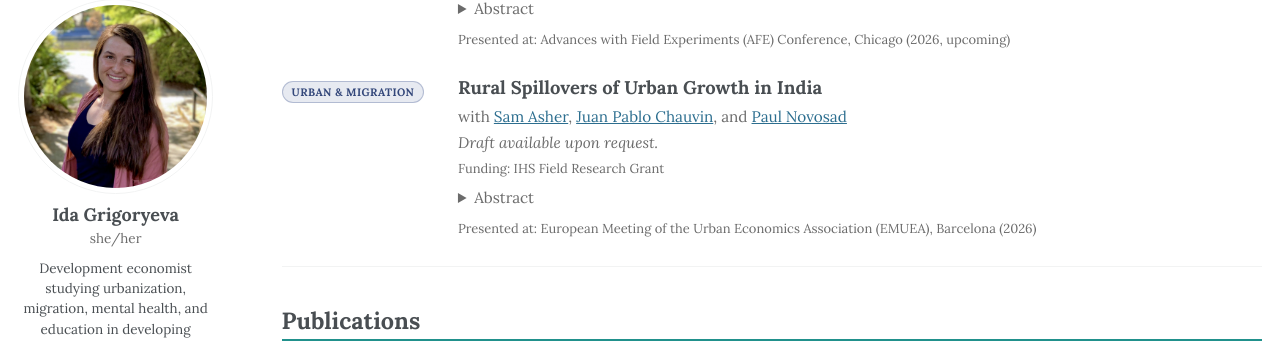
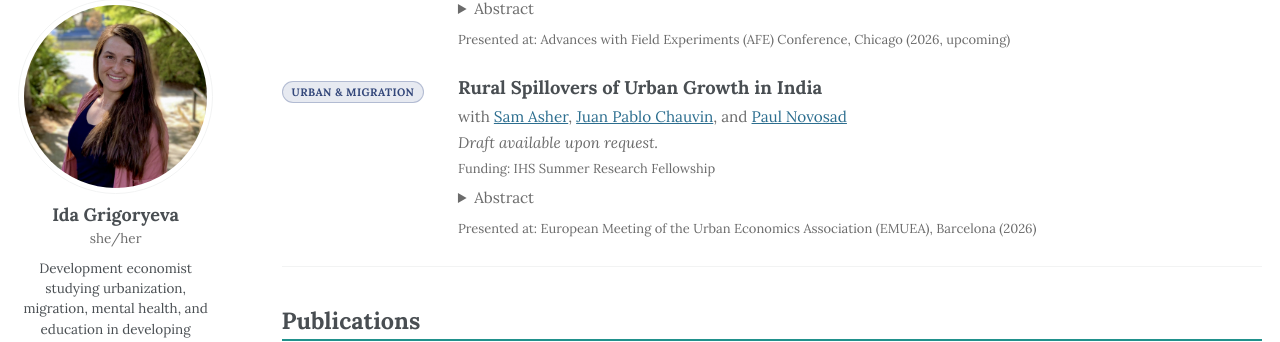
Before and after one commit to idagri/idagri.github.io, a Jekyll site: the page built from _pages/research.md, in a window 1280 px wide and 900 px high, scrolled down 1130 px. Shown: the part 100-442 px from the top of the window. Built offline with Jekyll 4.4.1, drawn with Linux system fonts in a browser that asks for light colours; some web fonts are replaced; a script that is not in the unit is left out.

Commit message:
Correct India paper funding label: IHS Field Research Grant to IHS Summer Research Fellowship
The India rural-urban spillovers project is desk-based (geospatial/administrative
data), so "Field Research Grant" wrongly implied Ida traveled for fieldwork. The
paper's own acknowledgment footnote credits "IHS fellowships," not a field grant.

```diff
--- a/_pages/research.md
+++ b/_pages/research.md
@@ -120,7 +120,7 @@ I study how people and places develop, with migration and urbanization on one si
 <p class="pub-title">Rural Spillovers of Urban Growth in India</p>
 <p class="pub-meta">with <a href="https://samuelasher.com/">Sam Asher</a>, <a href="https://www.jpchauvin.com/">Juan Pablo Chauvin</a>, and <a href="http://paulnovosad.com/">Paul Novosad</a></p>
 <p class="pub-status">Draft available upon request.</p>
-<p class="pub-fund">Funding: IHS Field Research Grant</p>
+<p class="pub-fund">Funding: IHS Summer Research Fellowship</p>
 <details><summary>Abstract</summary><p>We examine the links between urban and rural economic performance in India using geo-spatial socio-economic data on 1,000 cities and 500,000 villages. Rural development falls almost universally with distance from towns; gradients are shallow and urban-rural gaps remain large even at short distances. A Bartik estimation of urban demand shocks reveals clear urban-to-rural spillovers that are larger and wider for manufacturing than for services, and extend further along major highways. Surprisingly, urban demand raises population in proximate rural areas but not in the urban areas themselves, suggesting constraints on densification.</p></details>
 <p class="pub-pres">Presented at: European Meeting of the Urban Economics Association (EMUEA), Barcelona (2026)</p>
 </div>
```
